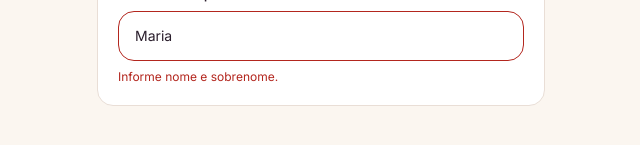
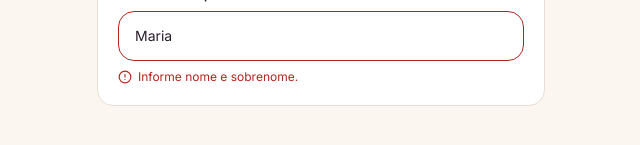
Before and after one commit to ClodoaldoDantas/be-there, a Nuxt app: page /design-system in a window 1280 px wide. Shown: the part 759-904 px from the top of the page, without its empty margins (319-959 px from the left). Built offline with nearby package versions, Linux system fonts and the light colour scheme.

Commit message:
feat: add alert icon to BaseInput error display

```diff
--- a/app/components/BaseInput.vue
+++ b/app/components/BaseInput.vue
@@ -21,12 +21,15 @@
       v-if="error"
       class="flex items-center gap-1.5 font-sans text-xs text-error"
     >
+      <CircleAlert class="size-3.5 shrink-0" />
       {{ error }}
     </p>
   </div>
 </template>
 
 <script setup lang="ts">
+import { CircleAlert } from '@lucide/vue'
+
 interface BaseInputProps {
   id: string
   label?: string
--- a/package.json
+++ b/package.json
@@ -12,6 +12,7 @@
     "lint:fix": "eslint . --fix"
   },
   "dependencies": {
+    "@lucide/vue": "^1.47.0",
     "@tailwindcss/vite": "^4.3.3",
     "nuxt": "^4.5.2",
     "tailwindcss": "^4.3.3",
```
Also changed, not shown: 1 other file (tests, documents, lock files or other folders).
